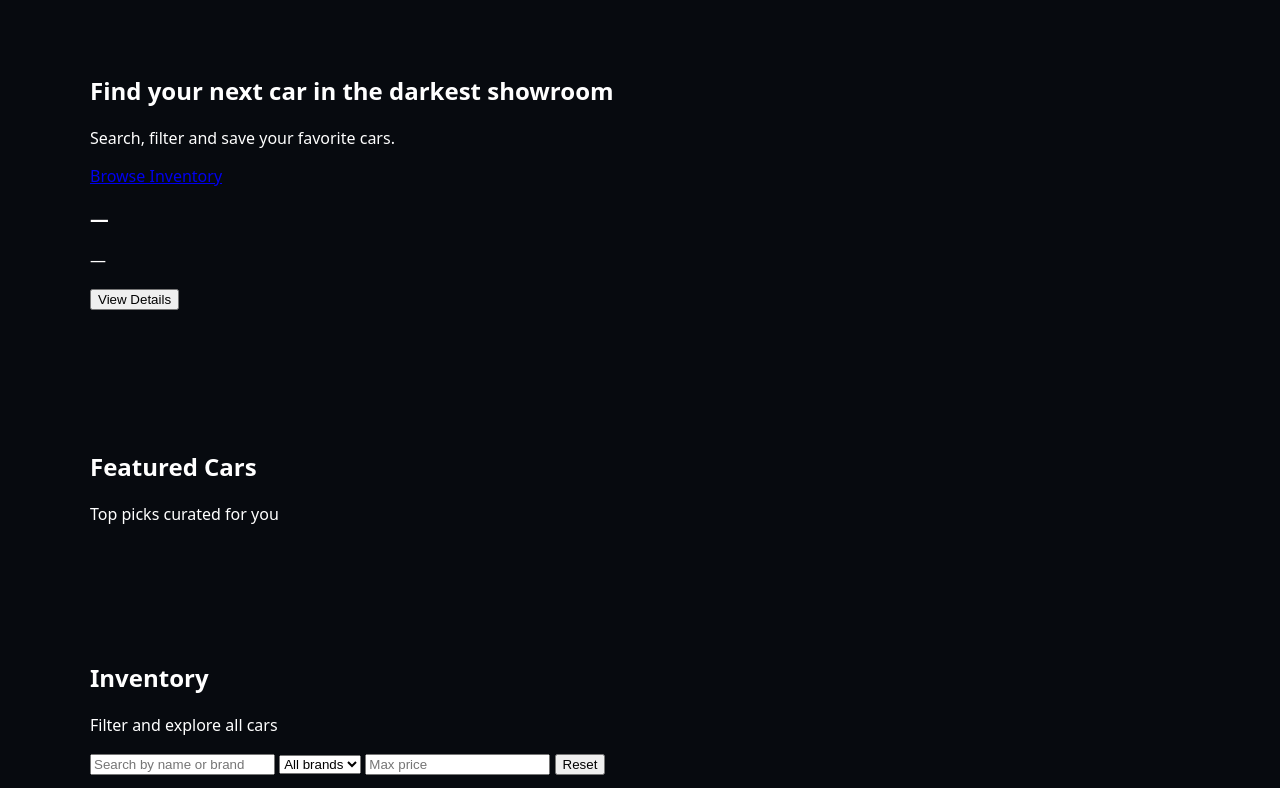
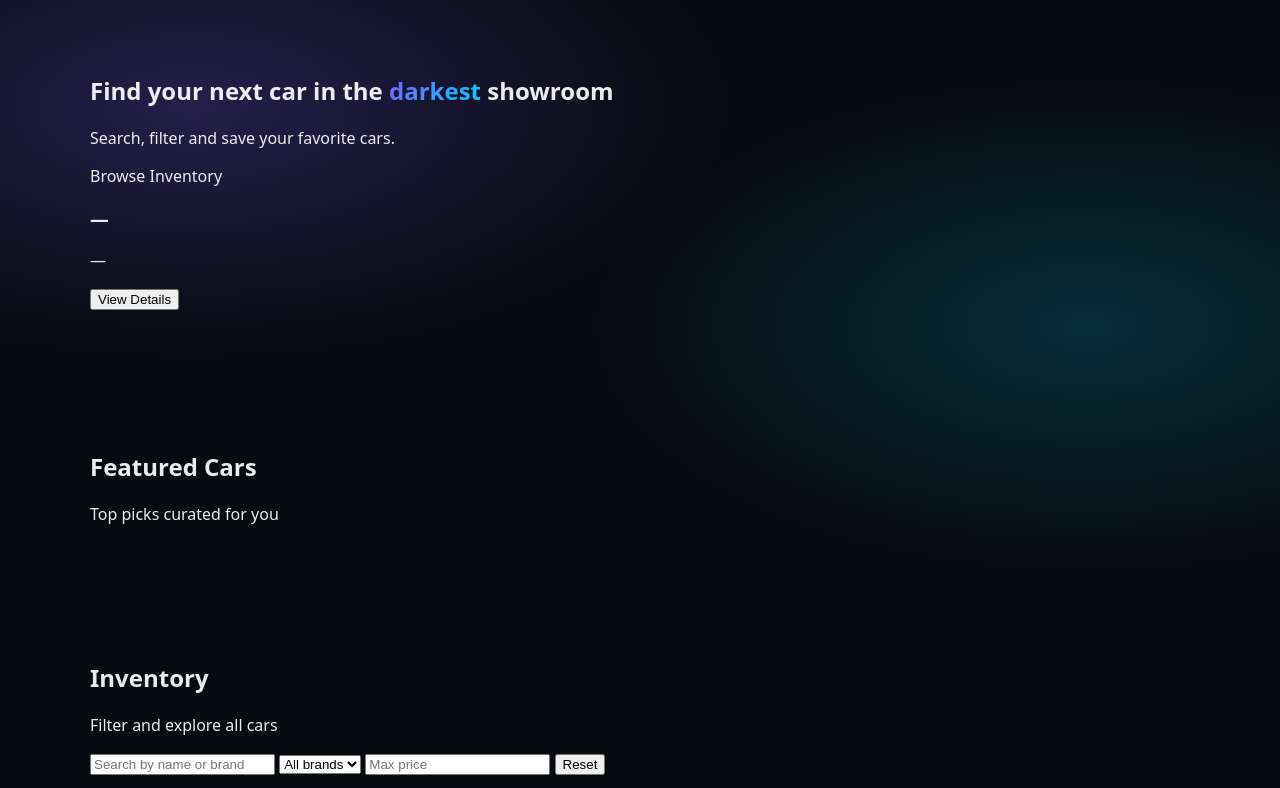
Before and after one commit to marissa274/car-websites, a plain HTML site: page index.html in a window 1280 px wide. Shown: the part 39-827 px from the top of the page. Drawn offline with Linux system fonts and the light colour scheme; no server answers; a script that the page names is missing.

Commit message:
refactor CSS variables and improve HTML structure for better readability and maintainability

```diff
--- a/css/base.css
+++ b/css/base.css
@@ -1,18 +1,39 @@
-:root {
-  --bg:#070a0f;
-  --panel:rgba(255,255,255,.06);
-  --border:rgba(255,255,255,.12);
-  --text:#fff;
-  --muted:#aaa;
-  --accent:#7c5cff;
-  --accent2:#00d4ff;
+:root{
+  --bg: #070A0F;
+  --panel: rgba(255,255,255,.06);
+  --panel2: rgba(255,255,255,.09);
+  --border: rgba(255,255,255,.12);
+  --text: rgba(255,255,255,.92);
+  --muted: rgba(255,255,255,.68);
+
+  --accent: #7C5CFF;
+  --accent2: #00D4FF;
+
+  --radius: 18px;
+  --shadow: 0 18px 60px rgba(0,0,0,.55);
 }
 
-body {
+*{ box-sizing:border-box; }
+html{ scroll-behavior:smooth; }
+
+body{
   margin:0;
-  background:var(--bg);
-  color:var(--text);
-  font-family:system-ui;
+  font-family: ui-sans-serif, system-ui, -apple-system, Segoe UI, Roboto, Arial;
+  background:
+    radial-gradient(900px 420px at 15% 10%, rgba(124,92,255,.25), transparent 60%),
+    radial-gradient(850px 420px at 85% 25%, rgba(0,212,255,.18), transparent 60%),
+    var(--bg);
+  color: var(--text);
 }
 
-.hidden { display:none; }
+a{ color:inherit; text-decoration:none; }
+.hidden{ display:none !important; }
+
+.container{ width:min(1100px, 92vw); margin:0 auto; }
+
+.glow{
+  background: linear-gradient(135deg, var(--accent), var(--accent2));
+  -webkit-background-clip:text;
+  background-clip:text;
+  color:transparent;
+}
--- a/index.html
+++ b/index.html
@@ -1,6 +1,16 @@
 <!DOCTYPE html>
 <html lang="en">
-<head id="head"></head>
+<head id="head">
+  <meta charset="UTF-8">
+<meta name="viewport" content="width=device-width, initial-scale=1.0">
+<title>Midnight Motors</title>
+
+<link rel="stylesheet" href="css/base.css">
+<link rel="stylesheet" href="css/layout.css">
+<link rel="stylesheet" href="css/components.css">
+<link rel="stylesheet" href="css/modal.css">
+<link rel="stylesheet" href="css/responsive.css">
+</head>
 
 <body>
   <header id="header"></header>
```
